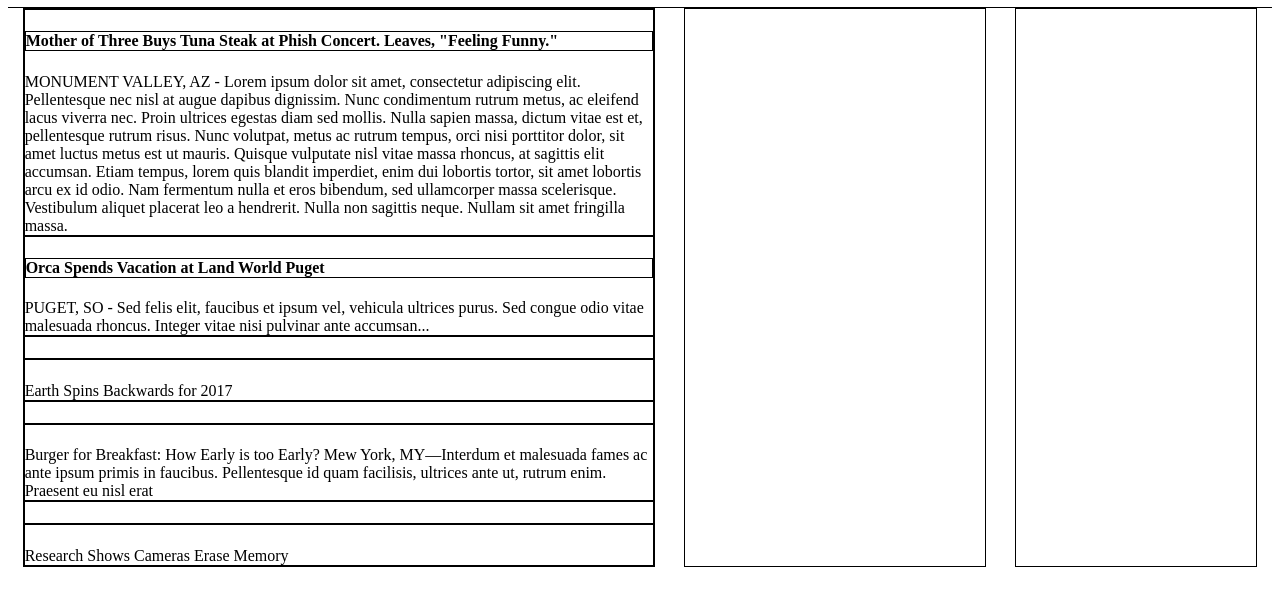
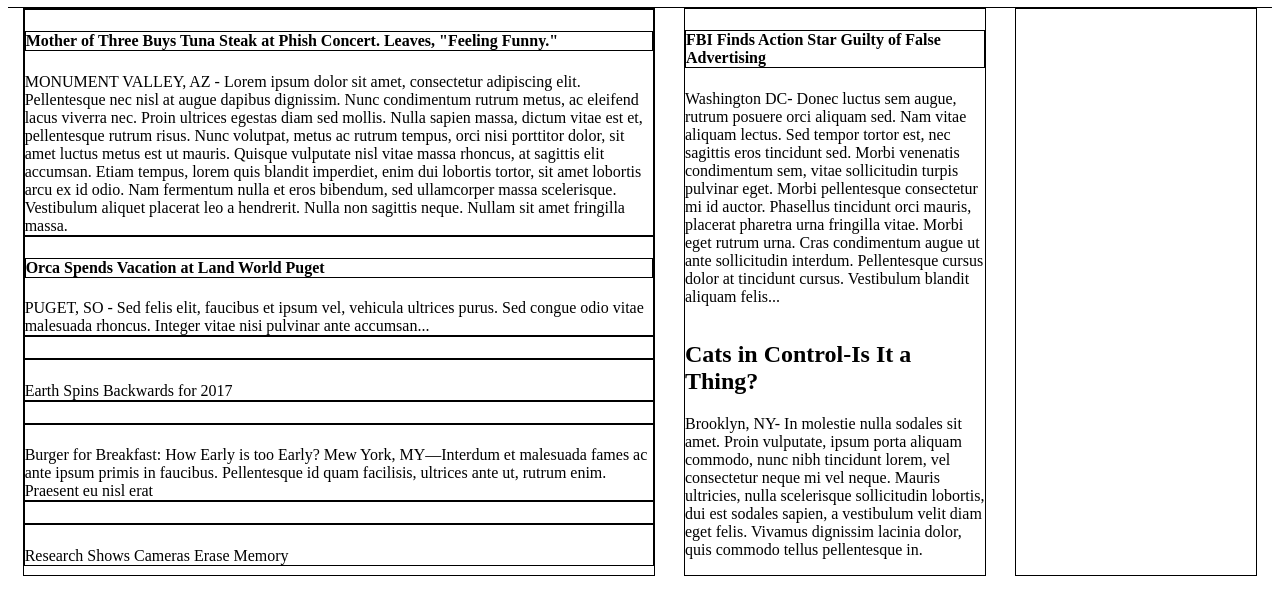
Before and after one commit to rhoffen/mytimes, a plain HTML site: page index.html in a window 1280 px wide. Shown: the part 91-706 px from the top of the page. Drawn offline with Linux system fonts and the light colour scheme.

Commit message:
Middle column content added.

```diff
--- a/index.html
+++ b/index.html
@@ -50,9 +50,13 @@ Mew York, MY—Interdum et malesuada fames ac ante ipsum primis in faucibus. Pel
       </section>
       <section class="medium">
         <article class="actionstar">
+          <h1>FBI Finds Action Star Guilty of False Advertising</h1>
+          <p><span class = "byline">Washington DC- </span> Donec luctus sem augue, rutrum posuere orci aliquam sed. Nam vitae aliquam lectus. Sed tempor tortor est, nec sagittis eros tincidunt sed. Morbi venenatis condimentum sem, vitae sollicitudin turpis pulvinar eget. Morbi pellentesque consectetur mi id auctor. Phasellus tincidunt orci mauris, placerat pharetra urna fringilla vitae. Morbi eget rutrum urna. Cras condimentum augue ut ante sollicitudin interdum. Pellentesque cursus dolor at tincidunt cursus. Vestibulum blandit aliquam felis... </p>
+        </article>
 
-        </article>
         <article class="cats">
+          <h2>Cats in Control-Is It a Thing?</h2>
+          <p><span class="byline">Brooklyn, NY- </span> In molestie nulla sodales sit amet. Proin vulputate, ipsum porta aliquam commodo, nunc nibh tincidunt lorem, vel consectetur neque mi vel neque. Mauris ultricies, nulla scelerisque sollicitudin lobortis, dui est sodales sapien, a vestibulum velit diam eget felis. Vivamus dignissim lacinia dolor, quis commodo tellus pellentesque in.</p>
 
         </article>
       </section>
```
